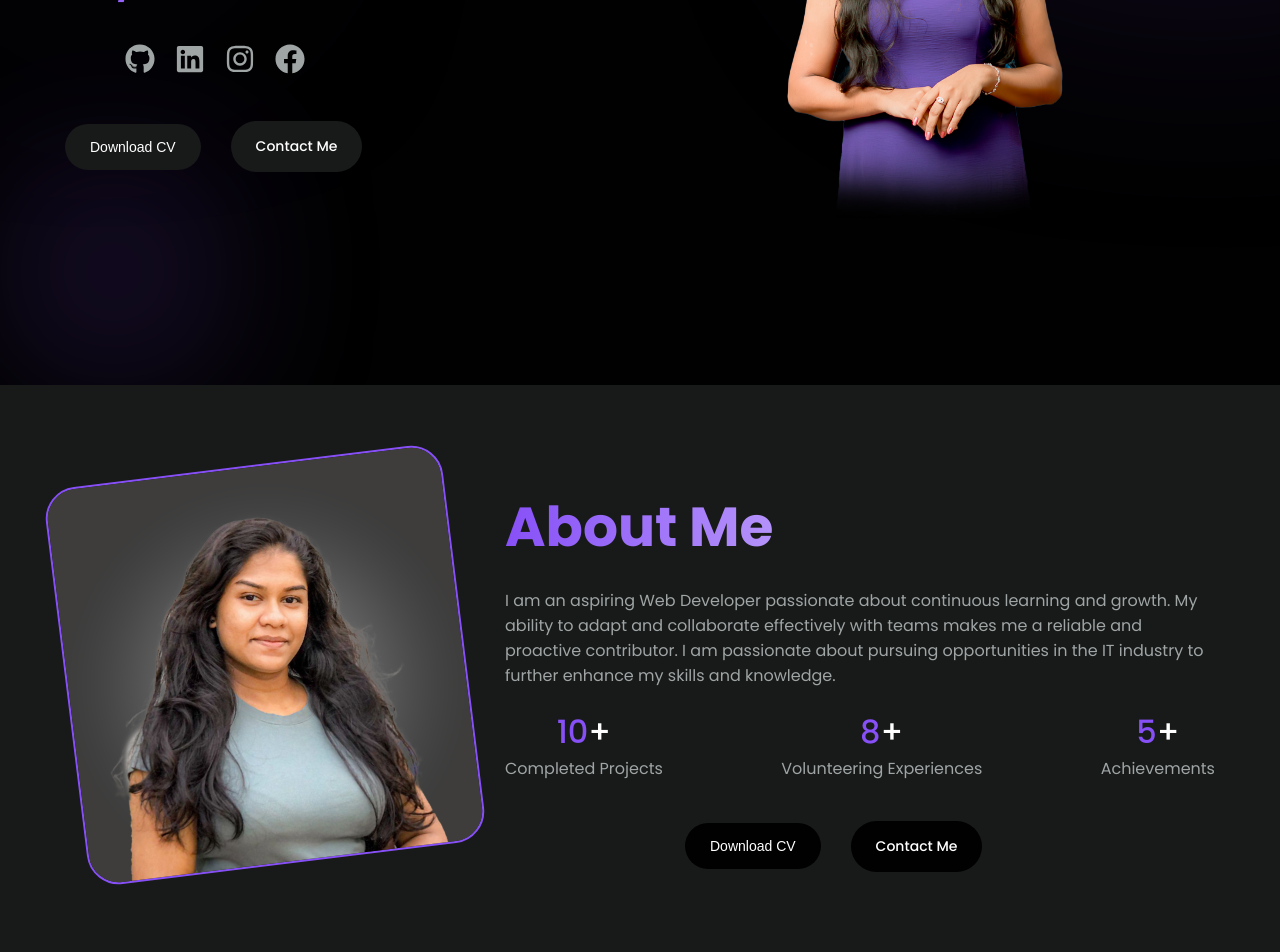
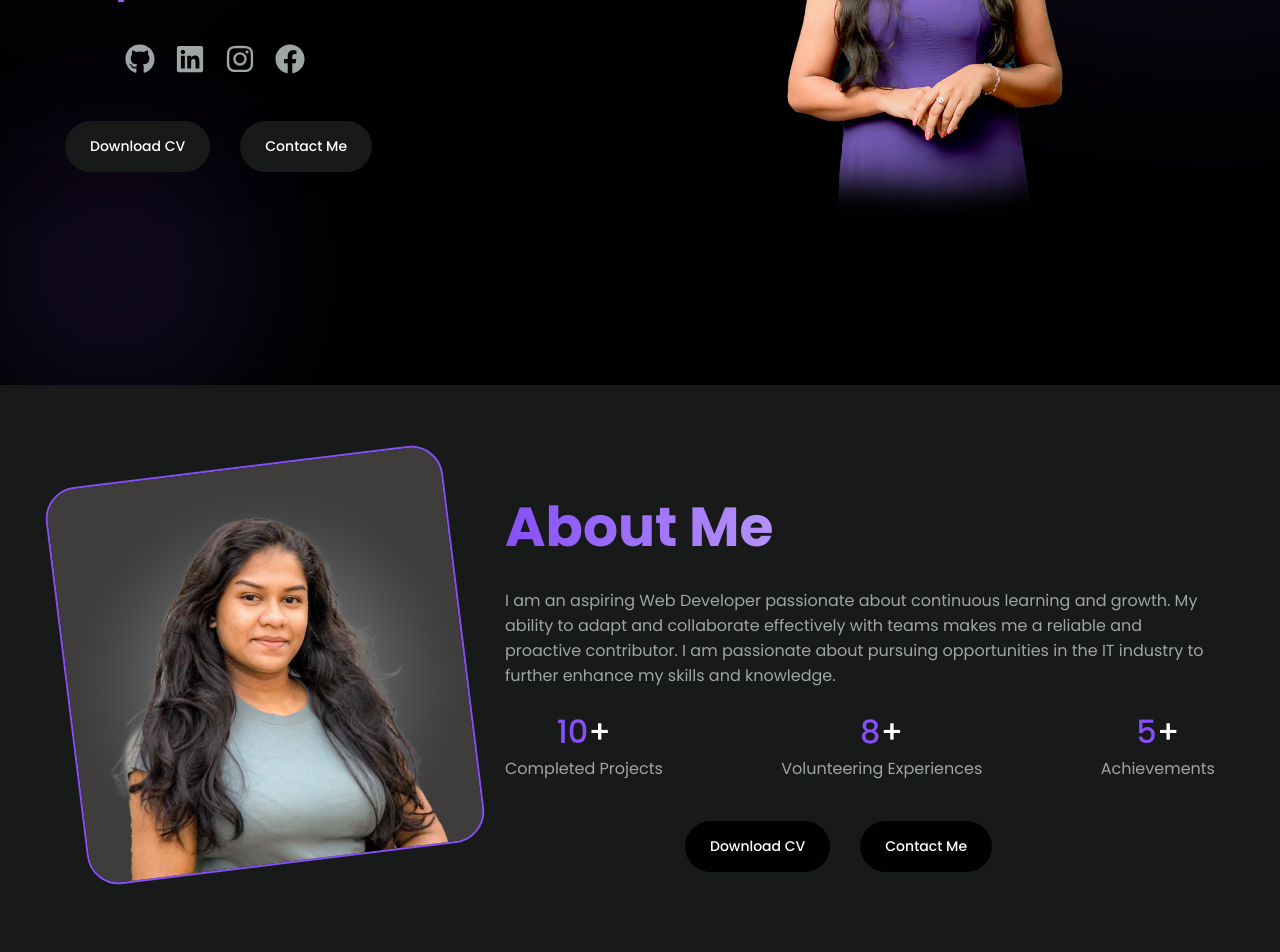
Before and after one commit to ruwinikularathne/My-Portfolio, a React (Create React App) app: page / in a window 1280 px wide. Shown: the part 380-1332 px from the top of the page. Built offline with nearby package versions, Linux system fonts and the light colour scheme.

Commit message:
enabled cv download

```diff
--- a/src/components/About/index.jsx
+++ b/src/components/About/index.jsx
@@ -35,7 +35,7 @@ const About = () => {
                         </div>
                     </div>
                     <div className="about_info_bottom">
-                            <button className='about_btn'>Download CV</button>
+                            <a href="/Software Engineer Internship-Frontend_Ruwini Kularathne_CV.pdf" download className='about_btn'>Download CV</a>
                             <Link to="contact" spy={true} smooth={true} offset={-70} duration={500} className='about_btn'>
                             Contact Me
                             </Link>
--- a/src/components/Header/index.jsx
+++ b/src/components/Header/index.jsx
@@ -1,6 +1,6 @@
-import React from 'react'
-import "./Header.css"
-import {homeru} from "../../images";
+import React from 'react';
+import "./Header.css";
+import { homeru } from "../../images";
 import { FaGithub, FaLinkedin, FaInstagram, FaFacebook } from 'react-icons/fa';
 import Typewriter from 'typewriter-effect';
 import { Link } from 'react-scroll';
@@ -40,7 +40,7 @@ const Header = () => {
                                 </a>
                             </div>
                         <div className="header_info_bottom">
-                            <button className='btn'>Download CV</button>
+                            <a href="/Software Engineer Internship-Frontend_Ruwini Kularathne_CV.pdf" download className='btn'>Download CV</a>
                             <Link to="contact" spy={true} smooth={true} offset={-70} duration={500} className='btn'>
                             Contact Me
                             </Link>
@@ -49,13 +49,12 @@ const Header = () => {
                 </div>
                 <div className="column profile_wrapper">
                      <div className="profile_photo_container">
-                        <img src={homeru} className='profile_photo' alt="" />
+                        <img src={homeru} className='profile_photo' alt="Ruwini Kularathne" />
                     </div>
                 </div>
              </div>
         </header>
-
     )
 }
 
-export default Header
+export default Header;
```
Also changed, not shown: text.txt, 1 other file (tests, documents, lock files or other folders).
